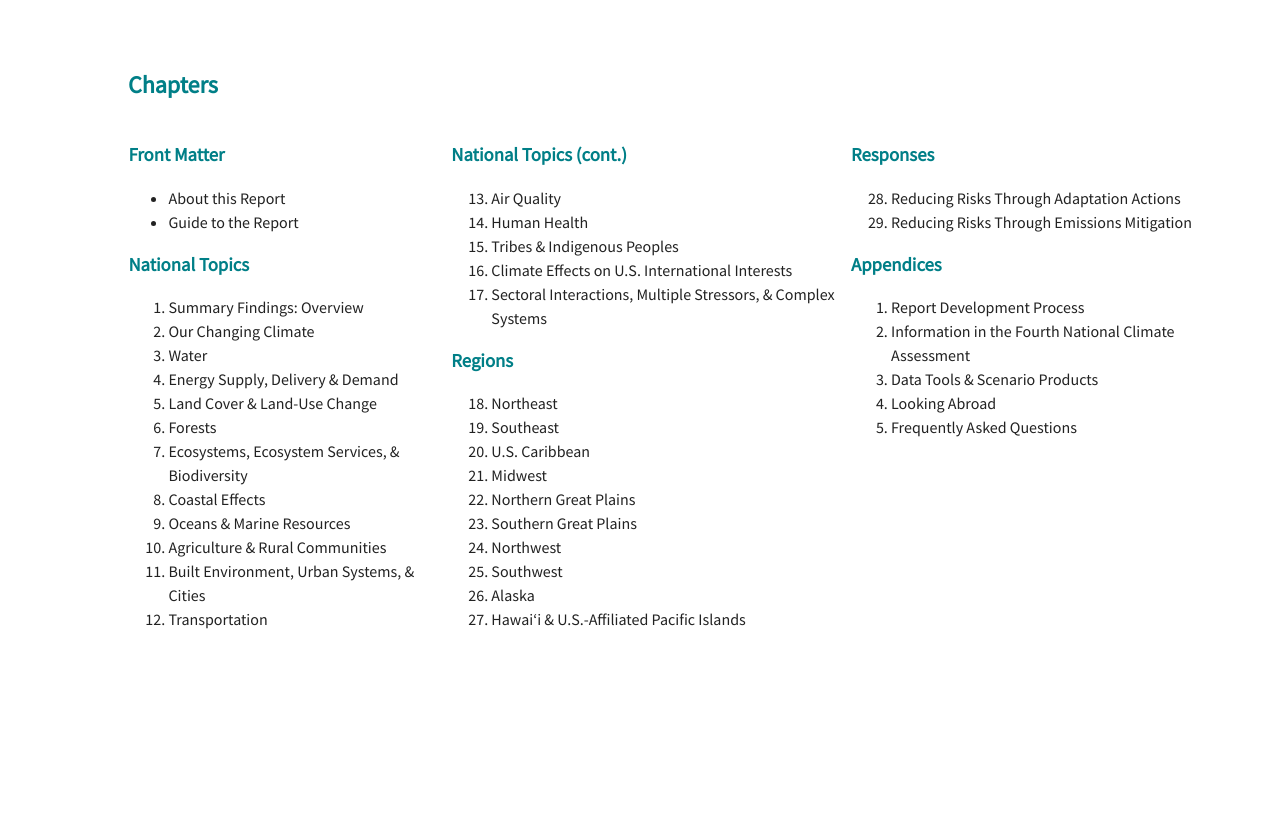
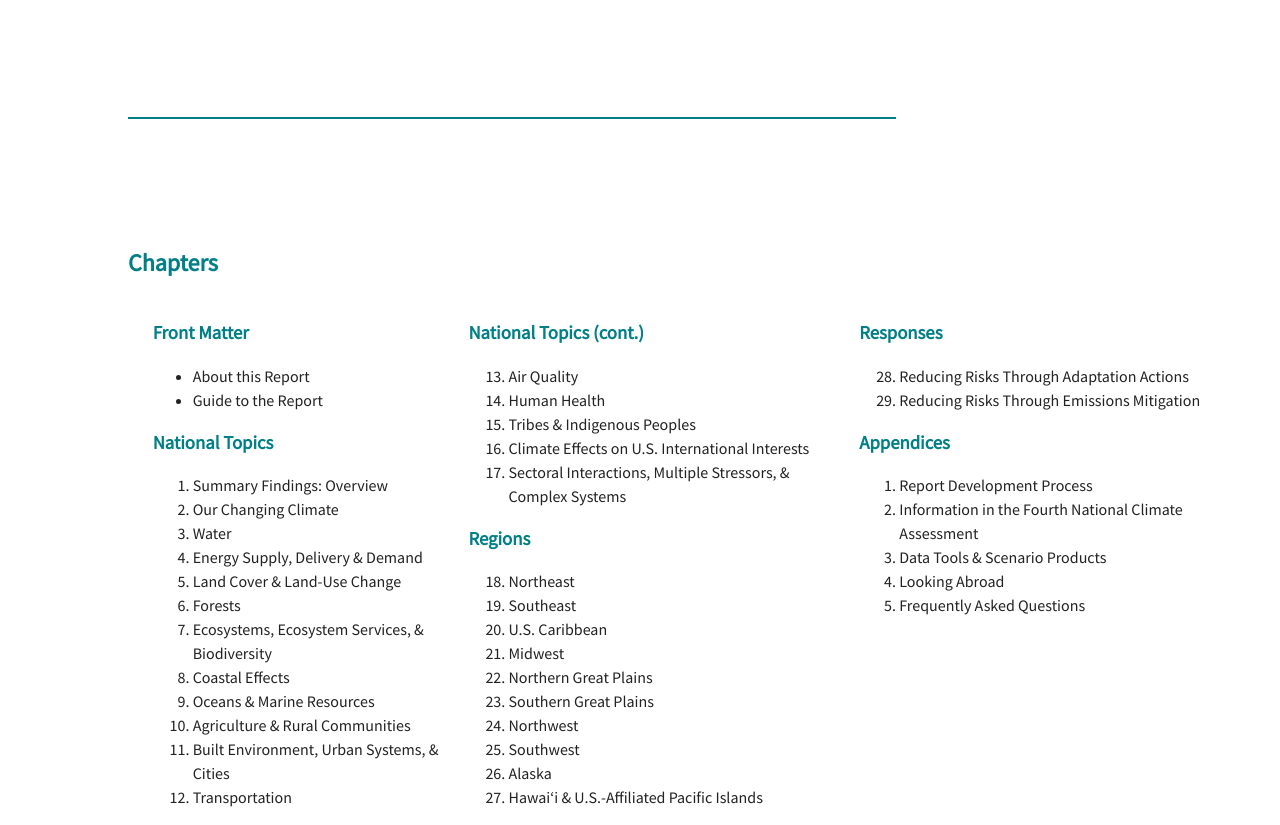
Before and after one commit to felixnw/resource_conservation, a plain HTML site: page index.html in a window 1280 px wide. Shown: the part 7698-8523 px from the top of the page. Before the commit the page ends 8345 px from the top, so only its background shows below. Drawn offline with Linux system fonts and the light colour scheme.

Commit message:
Hopefully finishing touches

```diff
--- a/css/sitewide.css
+++ b/css/sitewide.css
@@ -233,7 +233,7 @@ body {
 
 .row {
 	display: flex;
-	margin-left: 5%;
+	margin-left: 7%;
 	margin-right: 5%;
 }
 
@@ -252,6 +252,19 @@ body {
 
 .chaptermenu {
 	margin-left: 5.3%;
+}
+
+.text hr {
+	border: 1px solid #007F87;
+    margin-top: 7.5em;
+    margin-bottom: 8em;
+}
+
+@media (max-width: 800px) {
+	.chaptermenu {
+		padding-top: 3em;
+    	margin-top: -5em;
+	}
 }
 
 @media (min-width: 900px) {
--- a/index.html
+++ b/index.html
@@ -105,6 +105,8 @@
 			<p class="quote">Outdoor recreation, tourist economies, and quality of life are reliant on benefits provided by our natural environment that will be degraded by the impacts of climate change in many ways.</p>
 			<p>Climate change poses risks to seasonal and outdoor economies in communities across the United States, including impacts on economies centered around coral reef-based recreation, winter recreation, and inland water-based recreation. In turn, this affects the well-being of the people who make their living supporting these economies, including rural, coastal, and Indigenous communities. Projected increases in wildfire smoke events are expected to impair outdoor recreational activities and visibility in wilderness areas. Declines in snow and ice cover caused by warmer winter temperatures are expected to negatively impact the winter recreation industry in the Northwest, Northern Great Plains, and the Northeast. Some fish, birds, and mammals are expected to shift where they live as a result of climate change, with implications for hunting, fishing, and other wildlife-related activities. These and other climate-related impacts are expected to result in decreased tourism revenue in some places and, for some communities, loss of identity. While some new opportunities may emerge from these ecosystem changes, cultural identities and economic and recreational opportunities based around historical use of and interaction with species or natural resources in many areas are at risk. Proactive management strategies, such as the use of projected stream temperatures to set priorities for fish conservation, can help reduce disruptions to tourist economies and recreation.</p>
 
+			<hr>
+
 			<h3 class="sectiontitle">Chapters</h3>
 		</div>
 
--- a/scripts.js
+++ b/scripts.js
@@ -1,7 +1,6 @@
 //@ts-check
 
 window.onscroll = function() {colorify()};
-// document.getElementById("mobmenu").onclick= function() {openmenu()};
 
 function colorify() {
     if (window.pageYOffset > 40) {
@@ -11,6 +10,3 @@ function colorify() {
         document.getElementById("navbar").style = 'background-color: rgba(0, 0, 0, 0);'
     }
 }
-// function openmenu() {
-//     document.getElementById("mobilemenu").style = 'visibility: visible;'
-// }
```
